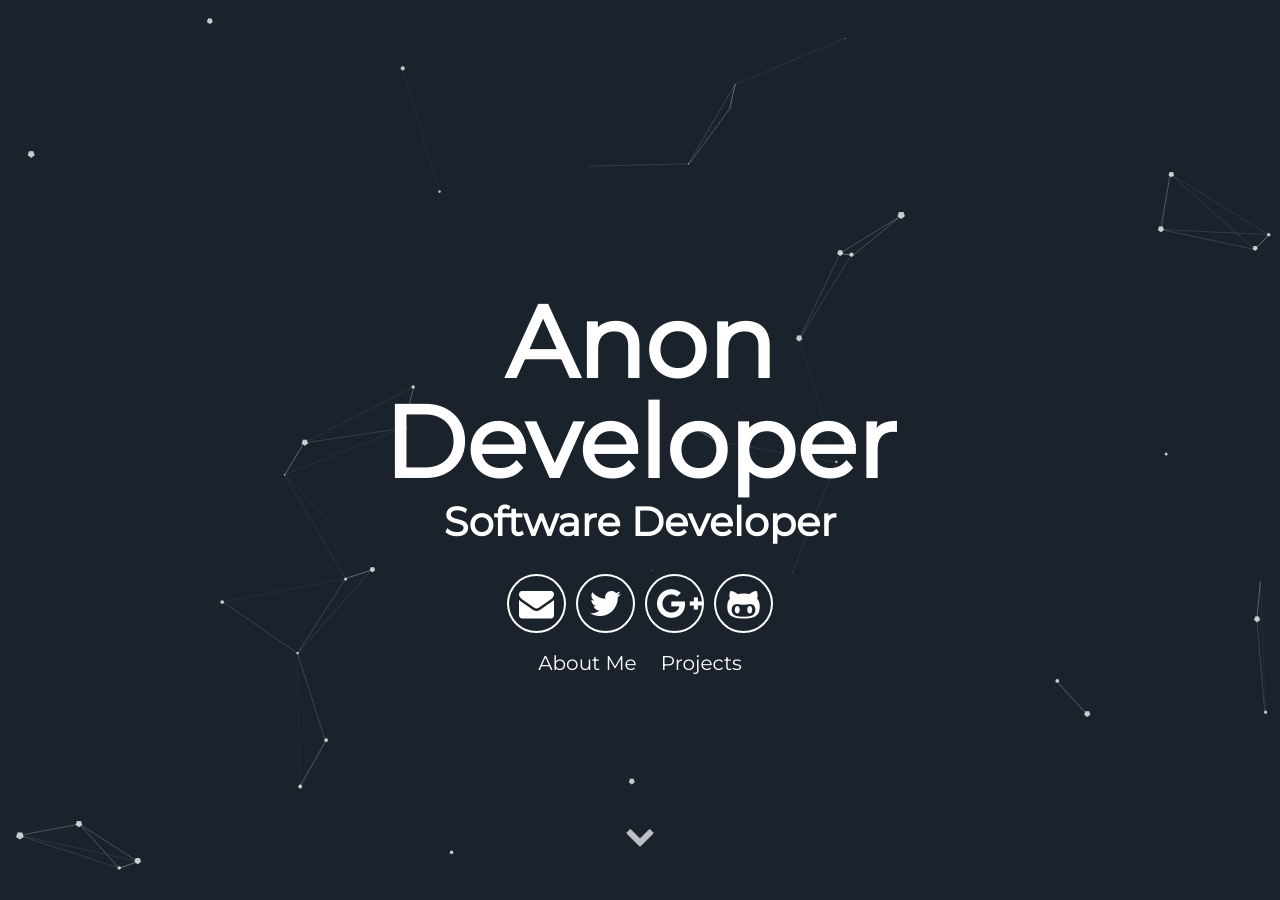
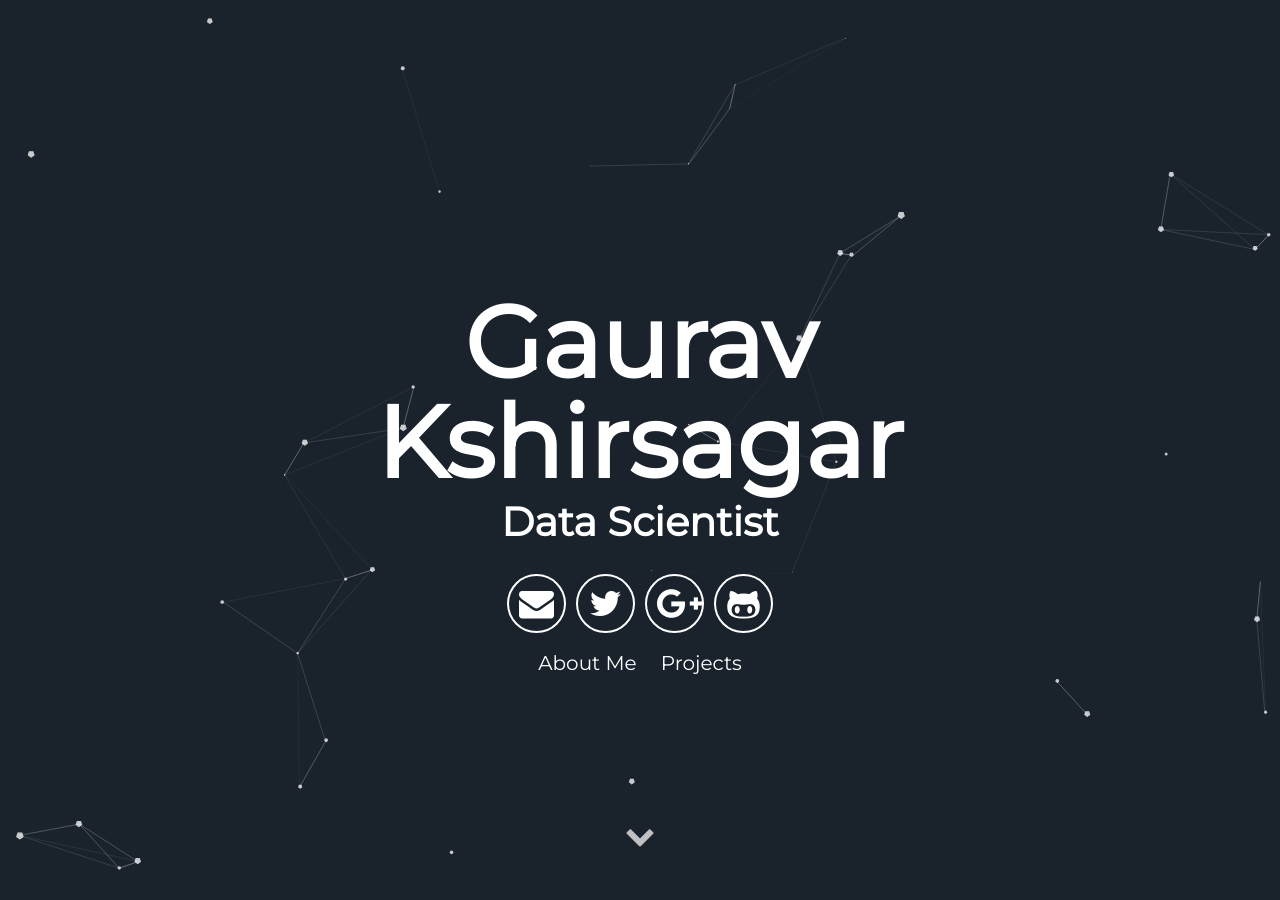
Before and after one commit to gk5894/particles-template, a Jekyll site: the page built from index.html, in a window 1280 px wide and 900 px high. Built offline with Jekyll 4.4.1, drawn with Linux system fonts in a browser that asks for light colours; some of the changed text lies outside the part shown.

Commit message:
made changes

```diff
--- a/_config.yml
+++ b/_config.yml
@@ -5,10 +5,10 @@ description: A blog about lorem ipsum dolor sit amet
 # url: "localhost:3000" # the base hostname & protocol for your site e.g. http://willianjusten.com.br
 
 # User settings
-username: Anon Developer
+username: Gaurav Kshirsagar
 user_description: Bicycle rights irony actually neutra typewriter lyft. Man bun taxidermy put a bird on it, umami yr ramps pop-up ugh bushwick chia lo-fi. Occupy bitters pour-over snackwave you probably haven't heard of them small batch. Cornhole mustache man bun letterpress echo park VHS.
-user_title: Software Developer
-email: anon@anon.com
+user_title: Data Scientist
+email: gauravk.nyc@gmail.com
 twitter_username: lorem_ipsum
 github_username:  lorem_ipsum
 gplus_username:  lorem_ipsum
```
